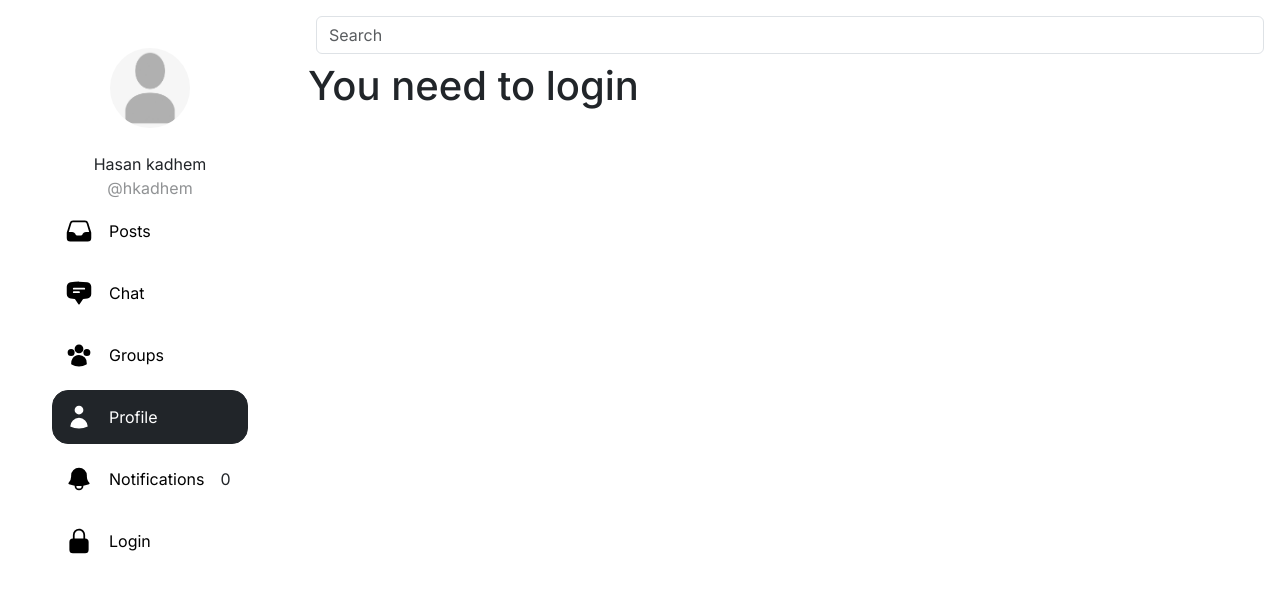
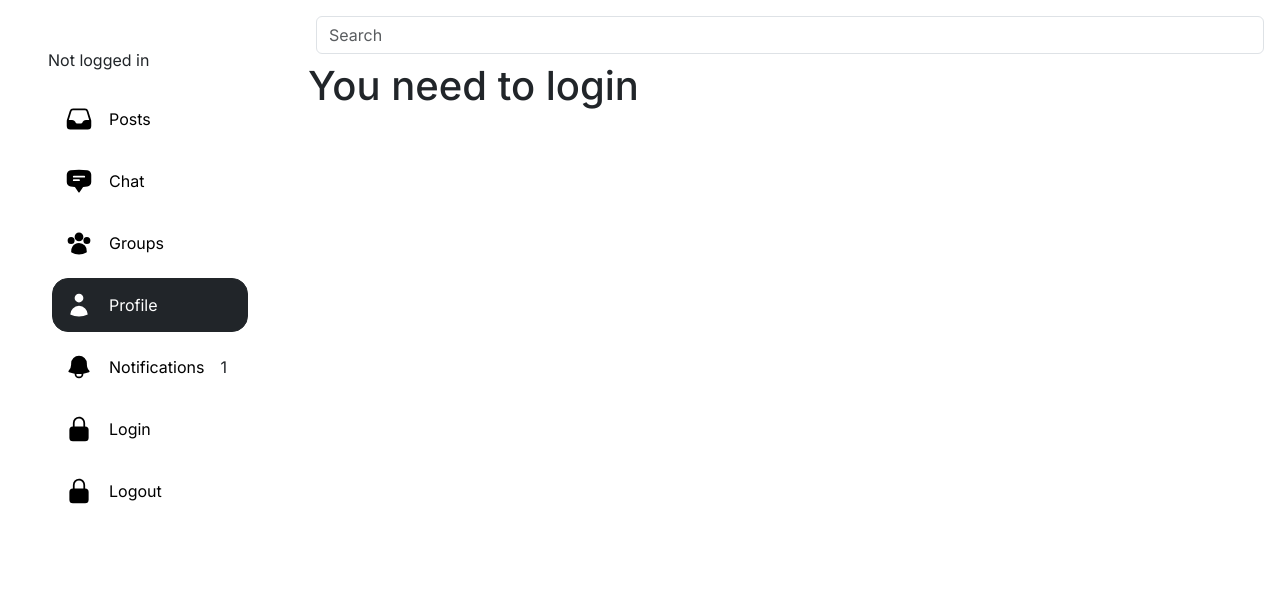
Before and after one commit to mariamqiix/social-network, a Next.js app in the folder frontend/: page /profile in a window 1280 px wide. Shown: the top 592 px of the page. Built offline with nearby package versions, Linux system fonts and the light colour scheme.

Commit message:
added login
also added the user details to the profile page
added the logged in user to the store

```diff
--- a/frontend/src/app/components/nav.tsx
+++ b/frontend/src/app/components/nav.tsx
@@ -2,9 +2,11 @@
 
 import Image from "next/image";
 import Link from "next/link";
-import { usePathname } from "next/navigation";
+import { redirect, RedirectType, usePathname } from "next/navigation";
+import { selectNotifications, selectUser } from "../redux/selectors";
+import { useSelector } from "react-redux";
 
-const links = ["/", "chat", "groups", "profile", "notifications", "login"];
+const links = ["/", "/chat", "/groups", "/profile", "/notifications", "/login"];
 
 const icons = [
     <path
@@ -40,25 +42,45 @@ const icons = [
 ];
 
 export default function Nav() {
-    const pathName = usePathname().slice(1);
+    const user = useSelector(selectUser);
+    const notifications = useSelector(selectNotifications);
+
+    function logout() {
+        if (user != null) {
+            fetch("http://localhost:8080/logout",
+                { method: "POST" }).then(res => {
+                    console.log(res.status);
+                    res.text().then(data => {
+                        console.log(data);
+                    });
+                    if (res.ok) {
+                        dispatch(logout());
+                        redirect('/login', RedirectType.replace);
+                    }
+                });
+        }
+    }
+
+    const pathName = usePathname();
     return (
         <nav className="h-100">
             <ul className="nav flex-column p-5">
+                {user != null ?
                     <div className="container-fluid d-flex flex-column align-items-center">
                         <a className="navbar-brand m-0 p-0" href="#">
                             <Image
                                 className="rounded-circle"
-                            src="/placeholder.jpg"
+                                src={user.image ?? "/placeholder.jpg"}
                                 width={80}
                                 height={80}
                                 alt="Avatar"
                             />
                         </a>
                         <br />
-                    Hasan kadhem
+                        {user.firstName} {user.lastName}
                         <br />
-                    <span className="text-body-tertiary">@hkadhem</span>
-                </div>
+                        <span className="text-body-tertiary">{user.username}</span>
+                    </div> : <p>Not logged in</p>}
                 {links.map((link, i) => (
                     <Link
                         href={link}
@@ -84,12 +106,41 @@ export default function Nav() {
                                 " text-start nav-link"
                             }
                         >
-                            {link == "/" ? "Posts" : link[0].toLocaleUpperCase() + link.slice(1)}
+                            {link == "/" ? "Posts" : link[1].toLocaleUpperCase() + link.slice(2)}
                         </span>
-                        {link == "notifications" ? "0" : ""}
+                        {link == "/notifications" ? notifications.length : ""}
                     </Link>
                 ))}
+                <div
+                    className={
+                        "btn nav-item rounded-4 m-1 d-flex align-items-center"
+                    }
+                    onClick={() => {
+                        logout();
+                    }}
+                >
+                    <svg
+                        xmlns="http://www.w3.org/2000/svg"
+                        fill="black"
+                        viewBox="0 0 24 24"
+                        strokeWidth={1.5}
+                        // stroke="currentColor"
+                        className="icon"
+                    >
+                        {icons[5]}
+                    </svg>
+                    <span
+                        className={
+                            "text-black text-start nav-link"
+                        }
+                    >
+                        Logout
+                    </span>
+                </div>
             </ul>
         </nav>
     );
 }
+function dispatch(arg0: void) {
+    throw new Error("Function not implemented.");
+}
--- a/frontend/src/app/profile/page.tsx
+++ b/frontend/src/app/profile/page.tsx
@@ -1,3 +1,25 @@
+'use client';
+import { useSelector } from "react-redux";
+import { selectUser } from "../redux/selectors";
+import Image from "next/image";
+import Card from "../components/card";
+
 export default function page() {
+    const user = useSelector(selectUser);
+    if (user) {
+        return <Card title="Profile">
+            <h2>@{user.username}</h2>
+            <h2>{user.firstName} {user.lastName}</h2>
+            <p>{user.dob}</p>
+            <p>{user.email}</p>
+            <Image
+                className="rounded-circle"
+                src={user.image ?? "/placeholder.jpg"}
+                width={80}
+                height={80}
+                alt="Avatar"
+            />
+        </Card>;
+    }
     return <h1>You need to login</h1>;
 }
--- a/frontend/src/app/redux/selectors.ts
+++ b/frontend/src/app/redux/selectors.ts
@@ -2,3 +2,4 @@ import { State } from "../types/Types";
 
 export const selectPosts = (state: State) => state.posts;
 export const selectNotifications = (state: State) => state.notifications;
+export const selectUser = (state: State) => state.user;
--- a/frontend/src/app/redux/store.ts
+++ b/frontend/src/app/redux/store.ts
@@ -46,14 +46,15 @@ const initialState: State = {
     ],
 
     notifications: [
-        // {
-        //     id: 1,
-        //     message: "Not logged in",
-        //     title: "Authentication",
-        //     type: "error",
-        //     link: null,
-        // }
+        {
+            id: 1,
+            message: "Testing notifications",
+            title: "Test",
+            type: "error",
+            link: null,
+        }
     ],
+    user: null,
 };
 
 const reducer = (state = initialState, action: any) => {
@@ -81,6 +82,16 @@ const reducer = (state = initialState, action: any) => {
                 ...state,
                 notifications: [action.payload, ...state.notifications]
             };
+        case 'user/login':
+            return {
+                ...state,
+                user: action.payload,
+            }
+        case "user/logout":
+            return {
+                ...state,
+                user: null,
+            }
         default:
             return state;
     }
```
Also changed, not shown: frontend/src/app/login/page.tsx (+22 -2 lines), frontend/src/app/redux/actions.ts (+11 -1 lines), frontend/src/app/types/Types.ts (+12 -0 lines), 1 other file (tests, documents, lock files or other folders). Lines whose indentation alone changed are shown as unchanged.
